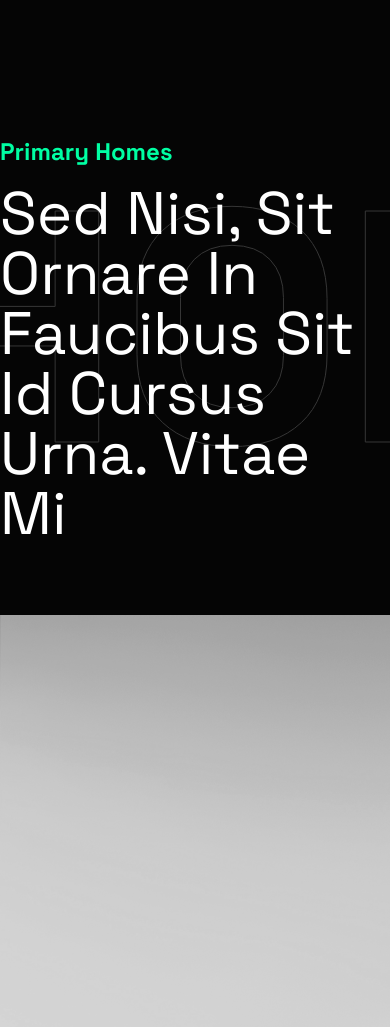
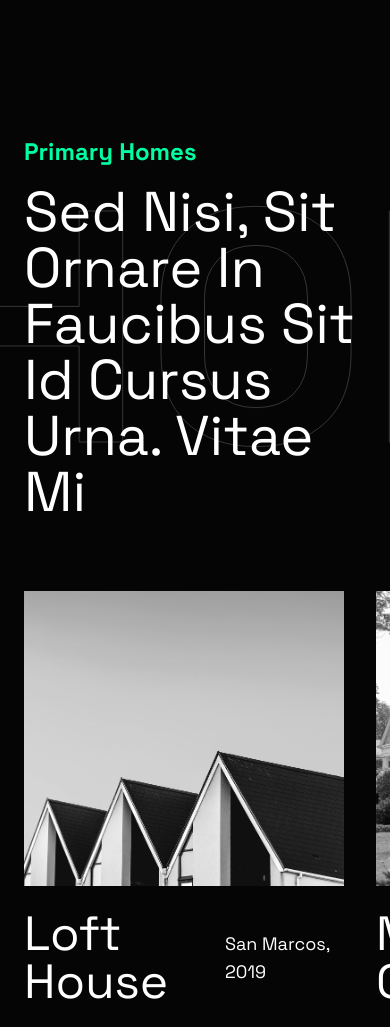
Before and after one commit to euxzy/uifry-landing-page, a website: page index.html in a window 390 px wide. Shown: the part 5300-6327 px from the top of the page. Drawn offline with Linux system fonts and the light colour scheme.

Commit message:
responsive primary homes section

```diff
--- a/index.html
+++ b/index.html
@@ -225,17 +225,19 @@
       </section>
 
       <section id="homes" class="mb-[70px] overflow-hidden pt-2.5">
-        <div class="container text-white">
+        <div class="container px-6 text-white lg:px-0">
           <div class="relative mb-[71px]">
             <p class="text-stroke absolute -left-24 -top-14">homes</p>
             <p class="relative mb-4 text-2xl font-bold text-mint">primary homes</p>
-            <h1 class="relative text-6xl">Sed nisi, sit ornare in faucibus sit id cursus urna. vitae mi</h1>
+            <h1 class="relative text-[56px] leading-none lg:text-6xl">
+              Sed nisi, sit ornare in faucibus sit id cursus urna. vitae mi
+            </h1>
           </div>
 
-          <div class="relative flex w-max flex-nowrap gap-[70px]">
-            <div class="w-[715px]">
+          <div class="relative flex w-max flex-nowrap gap-8 lg:gap-[70px]">
+            <div class="w-80 lg:w-[715px]">
               <div class="mb-6">
-                <img src="./src/images/home-img-1.png" alt="Home" />
+                <img src="./src/images/home-img-1.png" alt="Home" class="w-full" />
               </div>
               <div class="mb-6 flex items-center justify-between">
                 <p class="text-5xl">loft house</p>
@@ -250,9 +252,9 @@
               </div>
             </div>
 
-            <div class="w-[715px]">
+            <div class="l:w-[715px] w-80">
               <div class="mb-6">
-                <img src="./src/images/home-img-2.png" alt="Home" />
+                <img src="./src/images/home-img-2.png" alt="Home" class="w-full" />
               </div>
               <div class="mb-6 flex items-center justify-between">
                 <p class="text-5xl">mighty quatre</p>
```
Also changed, not shown: src/css/styles.css.
